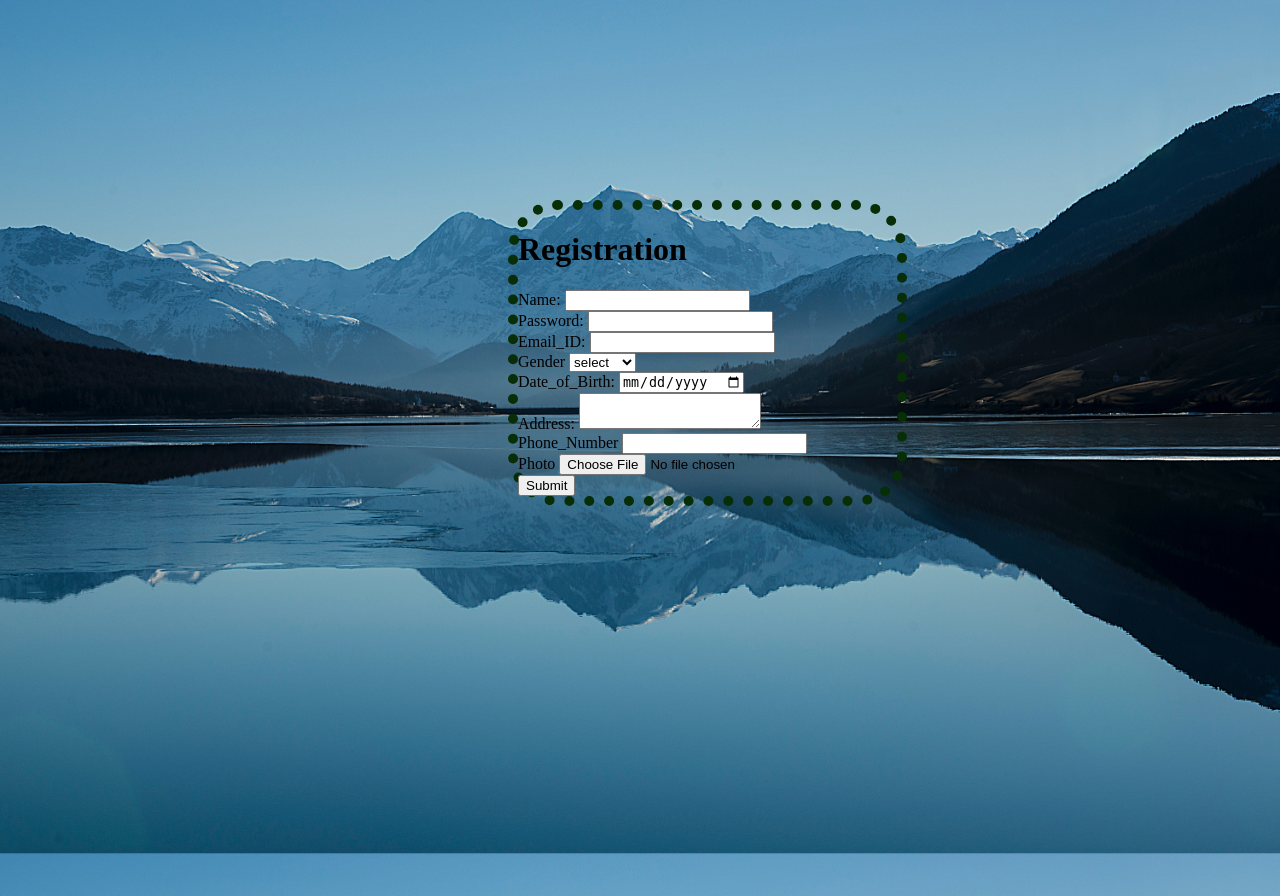
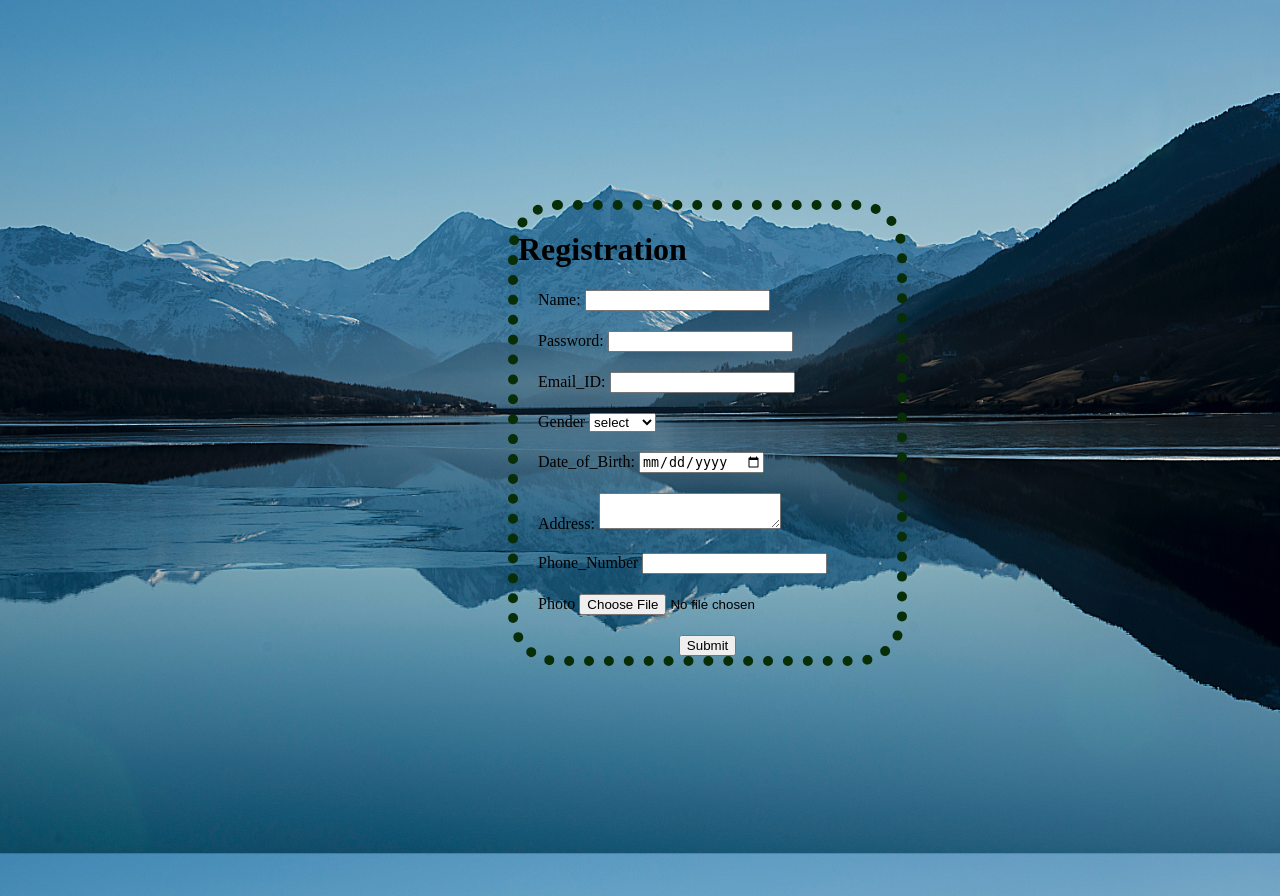
Before and after one commit to srkramesh888/SRK, a Django app: page / in a window 1280 px wide. Shown: the top 896 px of the page. Run offline with Django 3.2, Linux system fonts and the light colour scheme; lists and menus that the app fills with data are empty.

Commit message:
Update register.html

```diff
--- a/newpro/templates/register.html
+++ b/newpro/templates/register.html
@@ -13,22 +13,22 @@
       <form action="/new/" method="POST">
         {% csrf_token %}
 
-          <div>
+          <div class="c1">
             <label>Name:</label>
             <input type="text" name="Name">
 
          </div>
-          <div>
+          <div class="c2">
               <label>Password:</label>
 
               <input type="password" name="Password"  >
            </div>
-           <div>
+           <div class="c3">
 
                <label>Email_ID:</label>
                <input type="email" name="Email_ID" required >
            </div>
-           <div>
+           <div class="c4">
 
                <label>Gender</label>
 
@@ -38,27 +38,27 @@
                    <option label="Female" name="Gender" value="female"></option>
                </select>
             </div>
-            <div>
+            <div class="c5">
 
 
                <label>Date_of_Birth:</label>
                <input type="date" name="Date_of_Birth" required>
             </div>
-            <div>
+            <div class="c6">
                <label>Address:</label>
                <textarea name="Address"></textarea>
             </div>
-            <div>
+            <div class="c7">
                <label>Phone_Number</label>
                <input type="tel" name="Phone_Number" required>
             </div>
-            <div>
+            <div class="c8">
               <label>Photo</label>
               <input type="file" name="Photo" >
 
             </div>
 
-            <div>
+            <div class="c9">
 
                 <input type="submit">
             </div>
```
